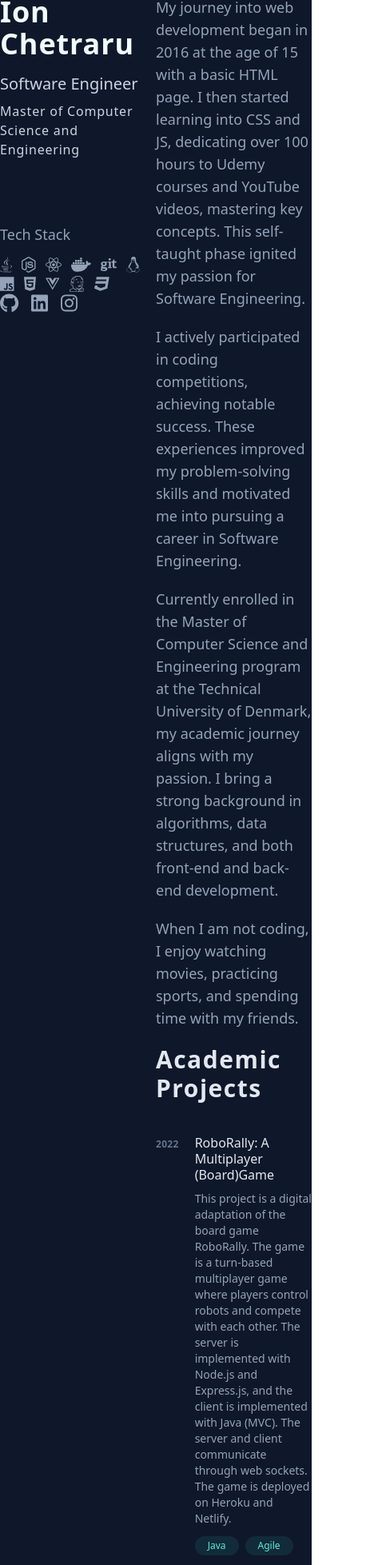
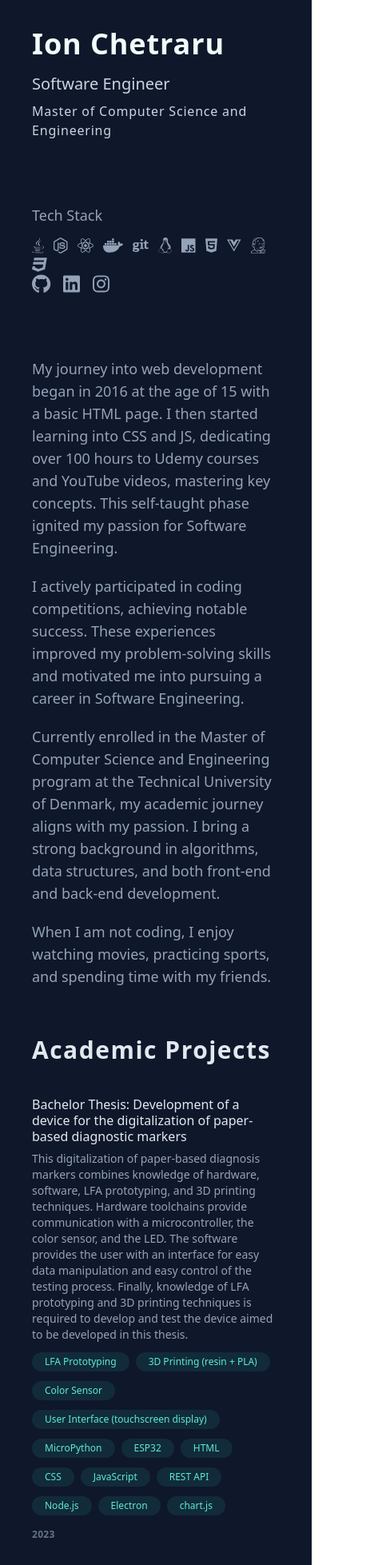
Before and after one commit to neluchetraru/portfolio, a React (Create React App) app: page / in a window 390 px wide. Shown: the part 5-1962 px from the top of the page at 80% size, 488 px wide, since content can reach past the window. Built offline with nearby package versions, Linux system fonts and the light colour scheme.

Commit message:
made responsive

```diff
--- a/src/App.tsx
+++ b/src/App.tsx
@@ -12,6 +12,20 @@ interface MousePos {
 
 function App() {
   const [mousePos, setMousePos] = useState({} as MousePos);
+
+  const [width, setWidth] = useState<number>(window.innerWidth);
+
+  function handleWindowSizeChange() {
+    setWidth(window.innerWidth);
+  }
+  useEffect(() => {
+    window.addEventListener("resize", handleWindowSizeChange);
+    return () => {
+      window.removeEventListener("resize", handleWindowSizeChange);
+    };
+  }, []);
+
+  const isMobile = width <= 768;
 
   useEffect(() => {
     const handleMouseMove = (event: MouseEvent) => {
@@ -28,16 +42,19 @@ function App() {
 
   return (
     <>
-      <div
-        className="pointer-events-none fixed inset-0 z-30 transition duration-300 "
-        style={{
-          background: `radial-gradient(1200px at ${mousePos.x}px ${mousePos.y}px, rgba(23, 78, 216, 0.25), transparent 80%)`,
-        }}
-      ></div>
-      <div className="flex min-h-screen font-sans lg:px-24 lg:py-0 bg-slate-900 text-teal-50">
-        <Header className="flex-1 lg:sticky lg:top-0 lg:flex lg:max-h-screen lg:flex-col lg:justify-between lg:py-24" />
+      {!isMobile && (
+        <div
+          className="pointer-events-none fixed inset-0 z-30 transition duration-300"
+          style={{
+            background: `radial-gradient(1200px at ${mousePos.x}px ${mousePos.y}px, rgba(23, 78, 216, 0.25), transparent 80%)`,
+          }}
+        />
+      )}
+
+      <div className="flex min-h-screen font-sans px-10 xl:px-32 lg:px-20 md:px-20 sm:px-11 bg-slate-900 text-teal-50 flex-col lg:flex-row">
+        <Header className="flex-1 lg:sticky md:top-0 lg:flex md:max-h-screen lg:flex-col lg:justify-between lg:py-24 md:py-20 py-10" />
         <div className="flex-1">
-          <About className="lg:py-24" />
+          <About className="lg:py-24 md:py-20 py-10" />
           <Section
             className="pb-24"
             name="Academic Projects"
--- a/src/components/About.tsx
+++ b/src/components/About.tsx
@@ -1,5 +1,5 @@
 interface Props {
-  className: string;
+  className?: string;
 }
 
 const About = ({ className }: Props) => {
--- a/src/components/Item.tsx
+++ b/src/components/Item.tsx
@@ -16,32 +16,30 @@ const Item = ({
   link,
 }: Props) => {
   return (
-    <div className="flex mt-10">
+    <a
+      className="flex mt-10 cursor-pointer group flex-col-reverse ml-0 sm:ml-5 sm:flex-row"
+      href={link}
+      target="_blank"
+      rel="noopener noreferrer"
+    >
       {image && (
         <img
           src={process.env.PUBLIC_URL + image}
-          className="h-20"
+          className="sm:h-20 sm:w-full w-1/2 pt-4 sm:pt-0"
           alt={title}
         />
       )}
 
       {timeSpan && (
-        <p className="text-slate-500 text-xs font-semibold mt-1 tracking-wide flex-grow">
+        <p className="text-slate-500 text-xs font-semibold mt-4 sm:mt-1 tracking-wide flex-grow">
           {timeSpan}
         </p>
       )}
 
-      <div className="flex flex-col ml-5">
-        <div>
-          <a
-            href={link}
-            target="_blank"
-            rel="noopener noreferrer"
-            className="font-medium text-slate-200 leading-tight hover:text-teal-300 inline-block "
-          >
-            {title}
-          </a>
-        </div>
+      <div className="flex flex-col ml-0 sm:ml-5">
+        <h1 className="font-medium text-slate-200 leading-tight group-hover:text-teal-300 inline-block ">
+          {title}
+        </h1>
         <p className="mt-2 text-sm text-slate-400 w-full">{description}</p>
         <div className="flex items-center flex-wrap">
           {keywords &&
@@ -55,7 +53,7 @@ const Item = ({
             ))}
         </div>
       </div>
-    </div>
+    </a>
   );
 };
 
--- a/src/data.ts
+++ b/src/data.ts
@@ -20,13 +20,6 @@ export const academicProjects: Projects = {
     header: "Academic Projects",
     projects: [
         {
-            timeSpan: '2022',
-            title: 'RoboRally: A Multiplayer (Board)Game',
-            link: 'https://github.com/JiananAlvin/02160_roborally',
-            description: 'This project is a digital adaptation of the board game RoboRally. The game is a turn-based multiplayer game where players control robots and compete with each other. The server is implemented with Node.js and Express.js, and the client is implemented with Java (MVC). The server and client communicate through web sockets. The game is deployed on Heroku and Netlify.',
-            keywords: ['Java', 'Agile', 'MVC', 'Node.js', 'Express.js', 'Web Sockets', 'Heroku', 'Netlify', 'TDD', 'CI/CD', 'Git', 'MongoDB', 'Cucumber', 'Postman'],
-        },
-        {
             timeSpan: '2023',
             title: 'Bachelor Thesis: Development of a device for the digitalization of paper-based diagnostic markers',
             description: `This digitalization of paper-based diagnosis markers combines knowledge of
@@ -35,7 +28,15 @@ export const academicProjects: Projects = {
             the LED. The software provides the user with an interface for easy data manipulation and easy control of the testing process. Finally, knowledge of LFA
             prototyping and 3D printing techniques is required to develop and test the device aimed to be developed in this thesis.`,
             keywords: ['LFA Prototyping', '3D Printing (resin + PLA)', 'Color Sensor', 'User Interface (touchscreen display)', 'MicroPython', 'ESP32', 'HTML', 'CSS', 'JavaScript', 'REST API', 'Node.js', 'Electron', 'chart.js'],
-        }, {
+        },
+        {
+            timeSpan: '2022',
+            title: 'RoboRally: A Multiplayer (Board)Game',
+            link: 'https://github.com/JiananAlvin/02160_roborally',
+            description: 'This project is a digital adaptation of the board game RoboRally. The game is a turn-based multiplayer game where players control robots and compete with each other. The server is implemented with Node.js and Express.js, and the client is implemented with Java (MVC). The server and client communicate through web sockets. The game is deployed on Heroku and Netlify.',
+            keywords: ['Java', 'Agile', 'MVC', 'Node.js', 'Express.js', 'Web Sockets', 'Heroku', 'Netlify', 'TDD', 'CI/CD', 'Git', 'MongoDB', 'Cucumber', 'Postman'],
+        },
+        {
             timeSpan: '2022',
             title: 'DB-4: Autonomous devices for controlling and studying living',
             link: 'https://github.com/neluchetraru/DB4',
```
